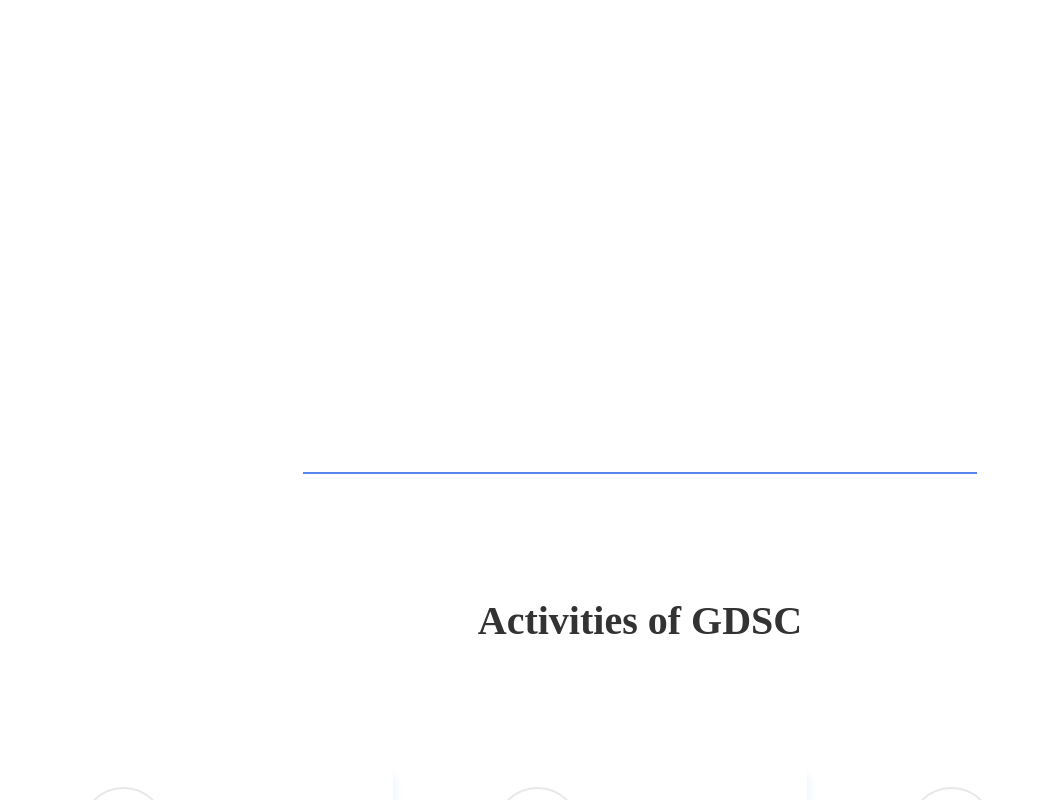
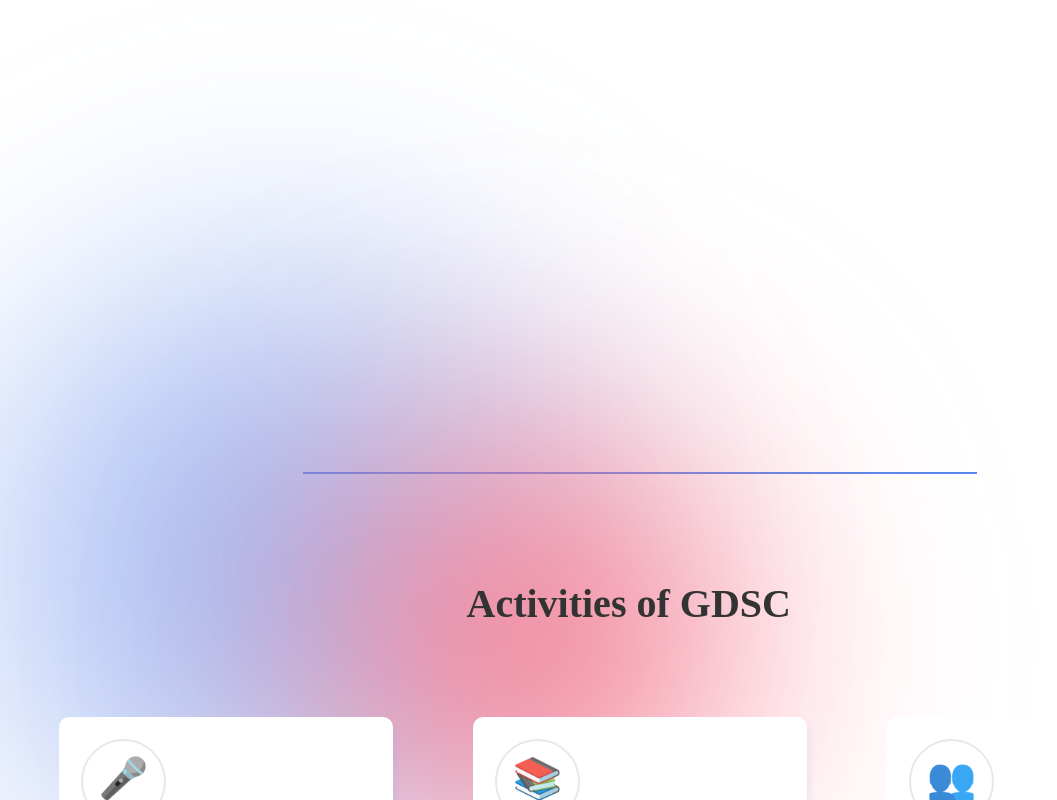
Before and after one commit to GDSC-Hanyang/homepage-front-1-, a React (Create React App) app: page / in a window 1280 px wide. Shown: the part 1520-2320 px from the top of the page, without its empty margins (0-1057 px from the left). Built offline with nearby package versions, Linux system fonts and the light colour scheme.

Commit message:
color만 남음

```diff
--- a/src/pages/MainPage.tsx
+++ b/src/pages/MainPage.tsx
@@ -30,9 +30,12 @@
                     {GdscInfo.map((item) => <p>{item.text}</p>)}
                 </div>
             </div>
+
+            <div className='BgBlur1'></div>
+            <div className='BgBlur2'></div>
             <p className='Divider'></p>
             <div style={{textAlign:'center'}}>
-                <p className='MiddleTitle'>Activities of GDSC</p>
+                <p className='MiddleTitle1'>Activities of GDSC</p>
                 <ul className='Activity'>
 
                     <div>
--- a/src/pages/data.tsx
+++ b/src/pages/data.tsx
@@ -11,32 +11,38 @@
     {
         icon: "🎤",
         title: "기술 세미나",
-        content: "특정 주제에 대해 관심이 많은 사람 혹은 전문가를 초청해 설명을 듣는 시간입니다. 평소에 접하기 어려운 최신 기술 트렌드나 복잡한 시스템의 설계 방식을 알아볼 수 있습니다."
+        content: "특정 주제에 대해 관심이 많은 사람 혹은 전문가를 초청해 설명을 듣는 시간입니다. 평소에 접하기 어려운 최신 기술 트렌드나 복잡한 시스템의 설계 방식을 알아볼 수 있습니다.",
+        color: "4px 8px 6px rgba(90, 135, 236, 0.08)"
     },
     {
         icon: "📚",
         title: "기술 스터디",
-        content: "어떤 기술에 대해 배우고 싶은 사람, 가르쳐주고 싶은 사람들이 모여 같이 공부하고 의견을 나눕니다. 관심 있는 분야가 있다면 누구나 스터디를 개설할 수 있습니다."
+        content: "어떤 기술에 대해 배우고 싶은 사람, 가르쳐주고 싶은 사람들이 모여 같이 공부하고 의견을 나눕니다. 관심 있는 분야가 있다면 누구나 스터디를 개설할 수 있습니다.",
+        color: "4px 8px 6px rgba(218, 87, 71, 0.08)"
     },
     {
         icon: "👥",
         title: "토이 프로젝트",
-        content: "자기가 가진 기술을 바탕으로 여러 사람들과 협력하여 실제 프로그램을 개발합니다. 평소에 아이디어만 갖고 있었거나 혼자 하기 어려웠던 프로젝트를 실제로 구현할 수 있습니다."
+        content: "자기가 가진 기술을 바탕으로 여러 사람들과 협력하여 실제 프로그램을 개발합니다. 평소에 아이디어만 갖고 있었거나 혼자 하기 어려웠던 프로젝트를 실제로 구현할 수 있습니다.",
+        color: "4px 8px 6px rgba(242, 193, 74, 0.08)"
     },
     {
         icon: "🔥",
         title: "솔루션 챌린지",
-        content: "​Solution Challenge는 GDSC 소속 학생 한 명을 포함한 대학생 팀이 하나 이상의 Google 제품 혹은 플랫폼을 사용해 UN의 17가지 지속가능발전목표에 대한 솔루션을 개발하도록 하는 연례 대회입니다."
+        content: "​Solution Challenge는 GDSC 소속 학생 한 명을 포함한 대학생 팀이 하나 이상의 Google 제품 혹은 플랫폼을 사용해 UN의 17가지 지속가능발전목표에 대한 솔루션을 개발하도록 하는 연례 대회입니다.",
+        color: "4px 8px 6px rgba(96, 169, 99, 0.08)"
     },
     {
         icon: "🌎",
         title: "해커톤",
-        content: "교내 및 다른 대학교 학생들과 함께 온라인, 오프라인 으로 해커톤을 진행하며 짧은시간동안 결과물을 내기 위한 협업을 경험 해볼 수 있습니다."
+        content: "교내 및 다른 대학교 학생들과 함께 온라인, 오프라인 으로 해커톤을 진행하며 짧은시간동안 결과물을 내기 위한 협업을 경험 해볼 수 있습니다.",
+        color: "4px 8px 6px rgba(90, 135, 236, 0.15)"
     },
     {
         icon: "🍔",
         title: "기타 자율활동",
-        content: "평소에 하고싶었지만 혼자 하기 어려웠던 것들을 다른 사람들과 주제 상관없이 자유롭게 진행할 수 있습니다. 맛집 탐방, 여행 등등 동아리 멤버들과 여러 활동을 즐겨보세요!"
+        content: "평소에 하고싶었지만 혼자 하기 어려웠던 것들을 다른 사람들과 주제 상관없이 자유롭게 진행할 수 있습니다. 맛집 탐방, 여행 등등 동아리 멤버들과 여러 활동을 즐겨보세요!",
+        color: "4px 8px 6px rgba(218, 87, 71, 0.1)"
     }
 ]
 
--- a/src/pages/less/MainPage.less
+++ b/src/pages/less/MainPage.less
@@ -139,6 +139,28 @@
 
     display: inline-block;
 }
+.BgBlur1 {
+    position: absolute;
+    width: 867px;
+    height: 867px;
+    left: -152px;
+    top: 1651px;
+
+    background: radial-gradient(50% 50% at 50% 50%, rgba(90, 135, 236, 0.57) 20%, rgba(90, 135, 236, 0) 100%);
+    filter: blur(91px);
+    display: flex;
+}
+.BgBlur2 {
+    position: absolute;
+    width: 601px;
+    height: 601px;
+    left: 226px;
+    top: 1857px;
+
+    background: radial-gradient(50% 50% at 50% 50%, #FF7485 20%, rgba(255, 191, 203, 0) 100%);
+    filter: blur(114px);
+    display: inline-flex;
+}
 .Divider {
     width: 674px;
     height: 0px;
@@ -148,6 +170,23 @@
 
     border: 1px solid #5A87EC;
     background: #5A87EC;
+}
+.MiddleTitle1 {
+
+    position: absolute;
+    top: 2100px;
+    left: calc(50% - 347px/2);
+    font-family: 'Apple SD Gothic Neo';
+    font-style: normal;
+    font-weight: 600;
+    font-size: 40px;
+    line-height: 48px;
+
+    align-items: center;
+    text-align: center;
+
+    color: #333333;
+
 }
 .MiddleTitle {
 
@@ -161,6 +200,7 @@
     text-align: center;
 
     color: #333333;
+
 }
 .Activity {
     margin: auto;
```
Also changed, not shown: src/components/main/img/Ellipse 11.png (added), src/components/main/img/Ellipse 12.png (added).
